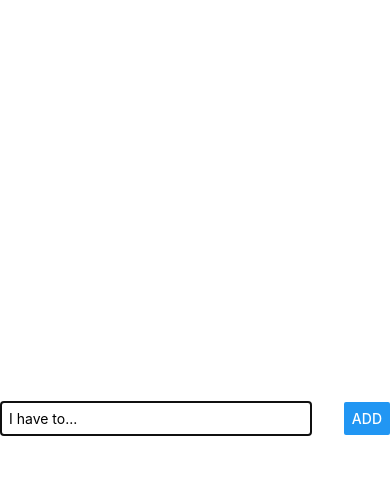
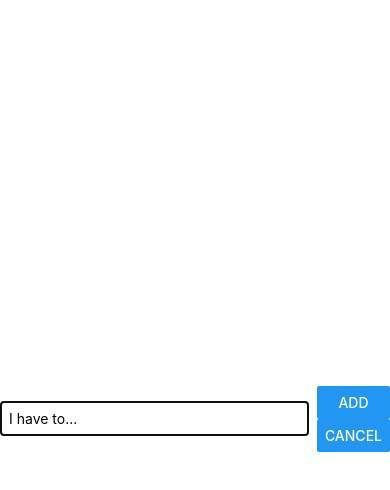
Before and after one commit to paulde1/AppBuilding, a React Native app in the folder nativeApp/: screen / in a window 390 px wide. Both pictures are taken after a click on the button "ADD NEW TASK". Shown: the top 490 px of the page. Built offline with nearby package versions, Linux system fonts and the light colour scheme.

Commit message:
modal updated

```diff
--- a/nativeApp/App.js
+++ b/nativeApp/App.js
@@ -18,6 +18,11 @@ export default function App() {
   const changeModalView = () => {
     setVisibleModal(true);
   };
+
+  const cancelGoalHandler = () => {
+    setVisibleModal(false);
+  };
+
   const addHandler = (entered) => {
     setTasks((task) => [
       ...task,
@@ -34,7 +39,13 @@ export default function App() {
   return (
     <View style={styles.appContainer}>
       <Button title='Add new task' color='crimson' onPress={changeModalView} />
-      {visibleModal && <TaskInput addHandler={addHandler} />}
+      {visibleModal && (
+        <TaskInput
+          visible={visibleModal}
+          addHandler={addHandler}
+          cancelGoalHandler={cancelGoalHandler}
+        />
+      )}
       <View style={styles.items}>
         <Text> Things I need to do ... </Text>
         <FlatList
@@ -65,6 +76,7 @@ const styles = StyleSheet.create({
   appContainer: {
     flex: 1,
     padding: 20,
+    paddingTop: 250,
     paddingHorizontal: 10,
   },
 });
--- a/nativeApp/components/TaskInput.js
+++ b/nativeApp/components/TaskInput.js
@@ -1,7 +1,7 @@
 import { useState } from "react";
 import { StyleSheet, View, Button, TextInput, Modal } from "react-native";
 
-const TaskInput = ({ addHandler }) => {
+const TaskInput = ({ addHandler, visible, cancelGoalHandler }) => {
   const [text, setText] = useState("");
 
   const inputHandler = (enteredText) => {
@@ -14,7 +14,7 @@ const TaskInput = ({ addHandler }) => {
   };
 
   return (
-    <Modal>
+    <Modal visible={visible} animationType='slide'>
       <View style={styles.addItem}>
         <TextInput
           style={styles.inputText}
@@ -22,7 +22,10 @@ const TaskInput = ({ addHandler }) => {
           onChangeText={inputHandler}
           value={text}
         />
-        <Button title='Add' onPress={addGoalHandler} />
+        <View>
+          <Button title='Add' onPress={addGoalHandler} />
+          <Button title='Cancel' onPress={cancelGoalHandler} />
+        </View>
       </View>
     </Modal>
   );
--- a/nativeApp/components/TaskItems.js
+++ b/nativeApp/components/TaskItems.js
@@ -21,6 +21,7 @@ const styles = StyleSheet.create({
   item: {
     margin: 7,
     borderRadius: 5,
+    padding: 7,
     backgroundColor: "lightgrey",
     color: "red",
   },
```
